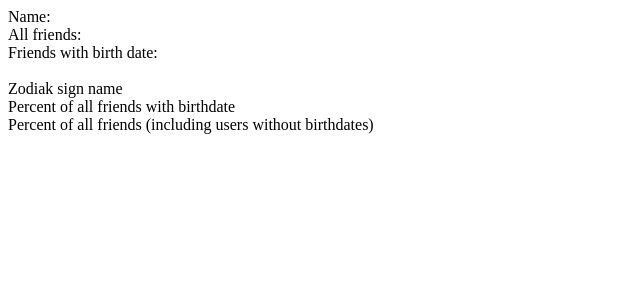
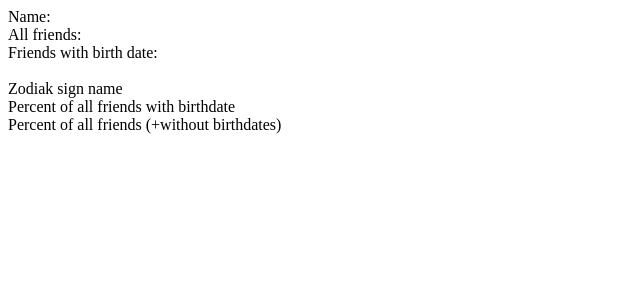
Before and after one commit to p1ratrulezzz/vk_music_sync, a PHP site: template templates/generate_zodiak_diagram.tpl.php in a window 1280 px wide. Shown: the top 300 px of the page, without its empty margins (0-640 px from the left). Run offline with PHP 8.4, Linux system fonts and the light colour scheme; the template is opened without the code that fills it, so the values that code supplies are empty.

Commit message:
Fixed long column text

```diff
--- a/templates/generate_zodiak_diagram.tpl.php
+++ b/templates/generate_zodiak_diagram.tpl.php
@@ -84,7 +84,7 @@
           Percent of all friends with birthdate
         </div>
         <div class="table-col form-item col-3">
-          Percent of all friends (including users without birthdates)
+          Percent of all friends (+without birthdates)
         </div>
       </div>
 
```
